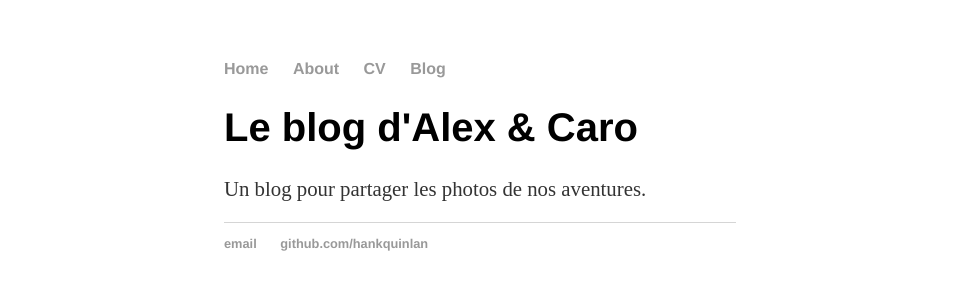
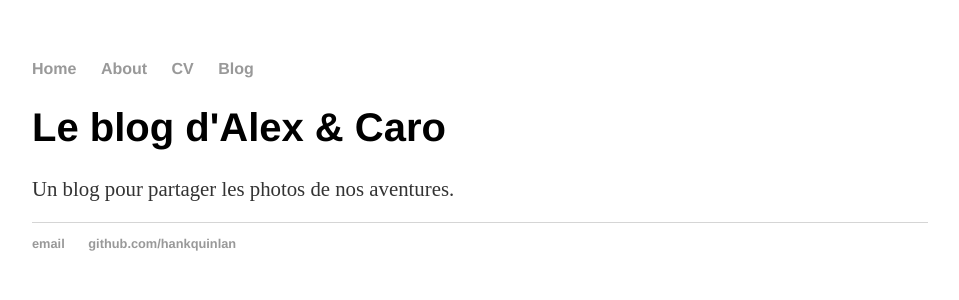
Before and after one commit to alexkrushnisky/art_alexandrekrushnisky, a Jekyll site: the page built from index.html, in a window 1280 px wide. Shown: the top 300 px of the page, without its empty margins (160-1119 px from the left). Built offline with Jekyll 4.4.1, drawn with Linux system fonts in a browser that asks for light colours.

Commit message:
Update main.css

```diff
--- a/css/main.css
+++ b/css/main.css
@@ -1,6 +1,6 @@
 body {
     margin: 60px auto;
-    width: 40%;
+    width: 70%;
 }
 nav ul, footer ul {
     font-family:'Helvetica', 'Arial', 'Sans-Serif';
```
